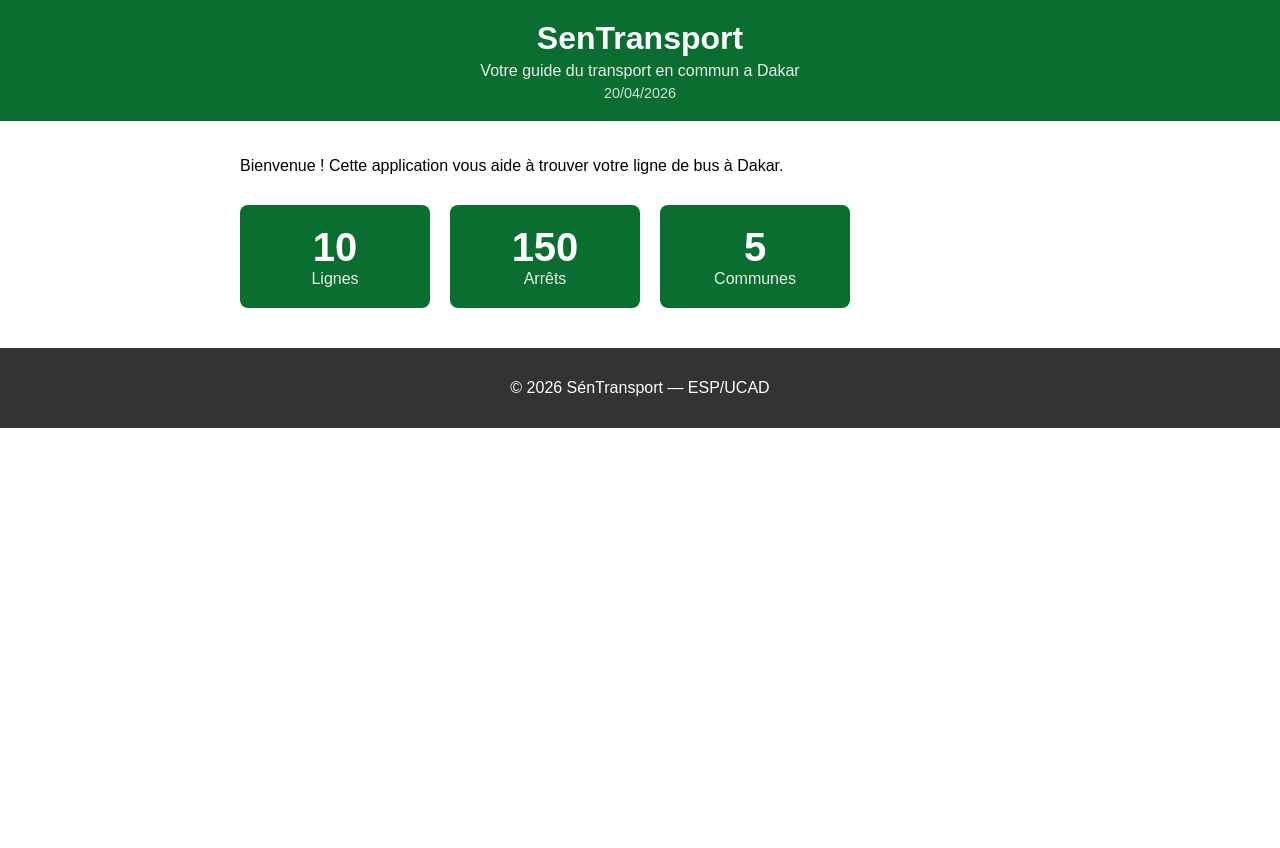
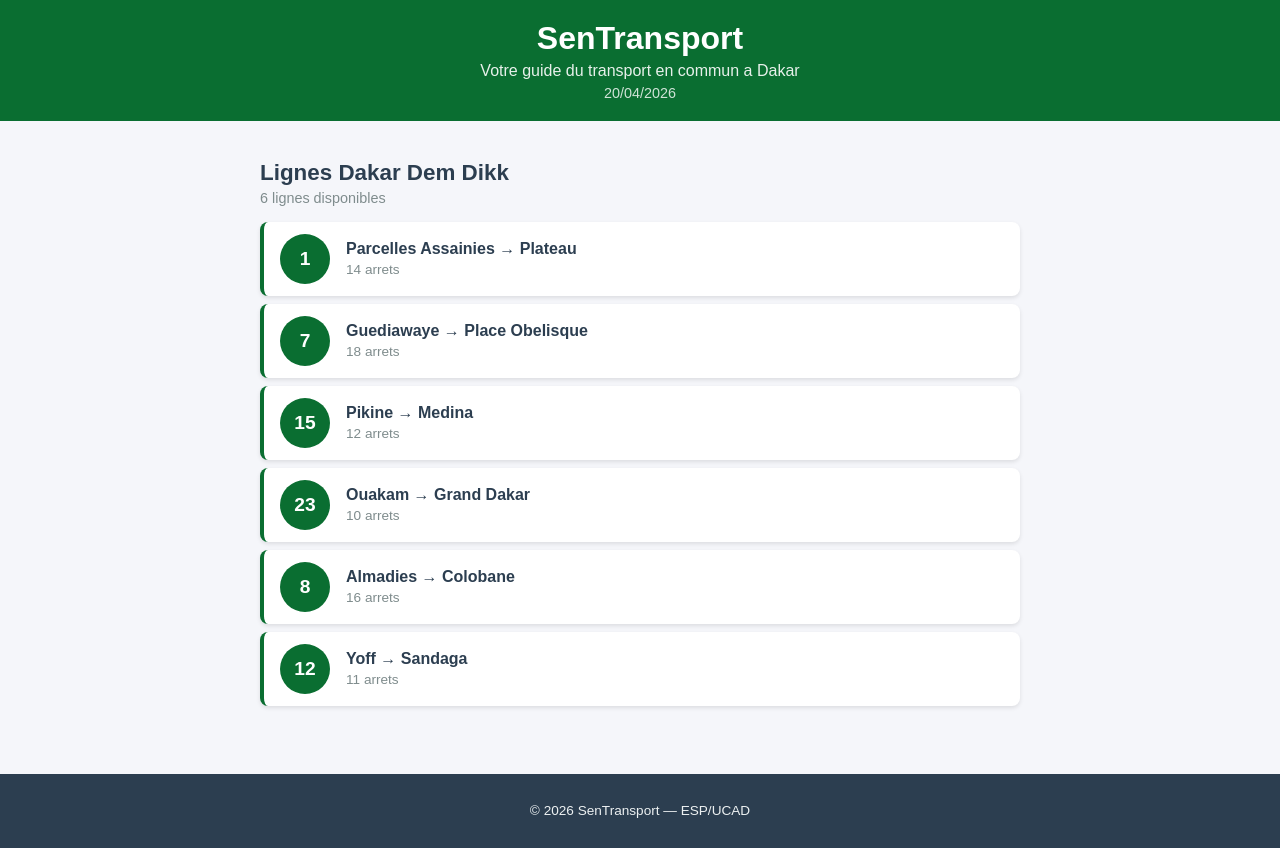
Before and after one commit to seckf7942-collab/sentransport, a React (Create React App) app: page / in a window 1280 px wide. Before the commit the page ends 800 px from the top, so only its background shows below. Built offline with nearby package versions, Linux system fonts and the light colour scheme.

Commit message:
Lab 2 : composants statiques LigneBus et ListeLignes

```diff
--- a/src/App.css
+++ b/src/App.css
@@ -1,14 +1,20 @@
 .App {
 font-family: Arial, sans-serif;
 min-height: 100vh;
+background-color: #f5f6fa;
+display: flex;
+flex-direction: column;
 }
 .contenu {
 padding: 20px;
 max-width: 800px;
 margin: 0 auto;
+width: 100%;
+box-sizing: border-box;
+flex: 1;
 }
-.stats-container {
-  display: flex;
-  gap: 20px;
-  margin-top: 30px;
+@media (max-width: 600px) {
+.contenu {
+padding: 12px;
 }
+}
--- a/src/App.js
+++ b/src/App.js
@@ -1,24 +1,62 @@
 import './App.css';
 import Header from './Header';
+import ListeLignes from './ListeLignes';
 import Footer from './Footer';
-import Statistique from './Statistique';
-import Statistique2 from './Statistique2';
-import Statistique3 from './Statistique3';
-
 
 function App() {
+  const lignes = [
+    {
+      id: 1,
+      numero: "1",
+      depart: "Parcelles Assainies",
+      arrivee: "Plateau",
+      arrets: 14
+    },
+    {
+      id: 2,
+      numero: "7",
+      depart: "Guediawaye",
+      arrivee: "Place Obelisque",
+      arrets: 18
+    },
+    {
+      id: 3,
+      numero: "15",
+      depart: "Pikine",
+      arrivee: "Medina",
+      arrets: 12
+    },
+    {
+      id: 4,
+      numero: "23",
+      depart: "Ouakam",
+      arrivee: "Grand Dakar",
+      arrets: 10
+    },
+    {
+      id: 5,
+      numero: "8",
+      depart: "Almadies",
+      arrivee: "Colobane",
+      arrets: 16
+    },
+    {
+      id: 6,
+      numero: "12",
+      depart: "Yoff",
+      arrivee: "Sandaga",
+      arrets: 11
+    }
+  ];
+
   return (
     <div className="App">
       <Header />
+
       <main className="contenu">
-        <p>Bienvenue ! Cette application vous aide à trouver
-        votre ligne de bus à Dakar.</p>
-      <div className="stats-container">
-        <Statistique />
-        <Statistique2 />
-        <Statistique3 />
-      </div>
+        <ListeLignes lignes={lignes} />
       </main>
+
       <Footer />
     </div>
   );
--- a/src/Footer.css
+++ b/src/Footer.css
@@ -1,7 +1,8 @@
 .footer {
-  background-color: #333;
-  color: white;
-  text-align: center;
-  padding: 15px;
-  margin-top: 20px;
+background-color: #2c3e50;
+color: #ecf0f1;
+text-align: center;
+padding: 16px;
+margin-top: 40px;
+font-size: 0.85rem;
 }
--- a/src/Footer.js
+++ b/src/Footer.js
@@ -1,11 +1,9 @@
 import './Footer.css';
-
 function Footer() {
-  return (
-    <footer className="footer">
-      <p>© 2026 SénTransport — ESP/UCAD</p>
-    </footer>
-  );
+return (
+<footer className="footer">
+<p>&copy; 2026 SenTransport &mdash; ESP/UCAD</p>
+</footer>
+);
 }
-
 export default Footer;
--- /dev/null
+++ b/src/LigneBus.css
@@ -0,0 +1,44 @@
+.ligne-bus {
+display: flex;
+align-items: center;
+padding: 12px 16px;
+margin: 8px 0;
+background-color: #ffffff;
+border-radius: 8px;
+border-left: 4px solid #0a6e31;
+box-shadow: 0 2px 4px rgba(0, 0, 0, 0.1);
+cursor: pointer;
+transition: transform 0.2s, box-shadow 0.2s;
+}
+.ligne-bus:hover {
+transform: translateX(4px);
+box-shadow: 0 4px 8px rgba(0, 0, 0, 0.15);
+}
+.ligne-numero {
+background-color: #0a6e31;
+color: white;
+font-weight: bold;
+font-size: 1.2rem;
+width: 50px;
+height: 50px;
+border-radius: 50%;
+display: flex;
+align-items: center;
+justify-content: center;
+margin-right: 16px;
+flex-shrink: 0;
+}
+.ligne-info {
+display: flex;
+flex-direction: column;
+}
+.ligne-trajet {
+font-size: 1rem;
+font-weight: 600;
+color: #2c3e50;
+}
+.ligne-arrets {
+font-size: 0.85rem;
+color: #7f8c8d;
+margin-top: 4px;
+}
--- /dev/null
+++ b/src/LigneBus.js
@@ -0,0 +1,15 @@
+import './LigneBus.css';
+function LigneBus({ numero, depart, arrivee, arrets }) {
+return (
+<div className="ligne-bus">
+<div className="ligne-numero">{numero}</div>
+<div className="ligne-info">
+<span className="ligne-trajet">
+{depart} &rarr; {arrivee}
+</span>
+<span className="ligne-arrets">{arrets} arrets</span>
+</div>
+</div>
+);
+}
+export default LigneBus;
--- /dev/null
+++ b/src/ListeLignes.css
@@ -0,0 +1,11 @@
+.liste-titre {
+color: #2c3e50;
+font-size: 1.4rem;
+margin-bottom: 4px;
+}
+.liste-description {
+color: #7f8c8d;
+font-size: 0.9rem;
+margin-top: 0;
+margin-bottom: 16px;
+}
--- /dev/null
+++ b/src/ListeLignes.js
@@ -0,0 +1,25 @@
+import React from 'react';
+import LigneBus from './LigneBus';
+import './ListeLignes.css';
+
+function ListeLignes({ lignes }) {
+  return (
+    <div className="liste-lignes">
+      <h2 className="liste-titre">Lignes Dakar Dem Dikk</h2>
+      <p className="liste-description">
+        {lignes.length} lignes disponibles
+      </p>
+      {lignes.map(ligne => (
+        <LigneBus
+          key={ligne.id}
+          numero={ligne.numero}
+          depart={ligne.depart}
+          arrivee={ligne.arrivee}
+          arrets={ligne.arrets}
+        />
+      ))}
+    </div>
+  );
+}
+
+export default ListeLignes;
```
